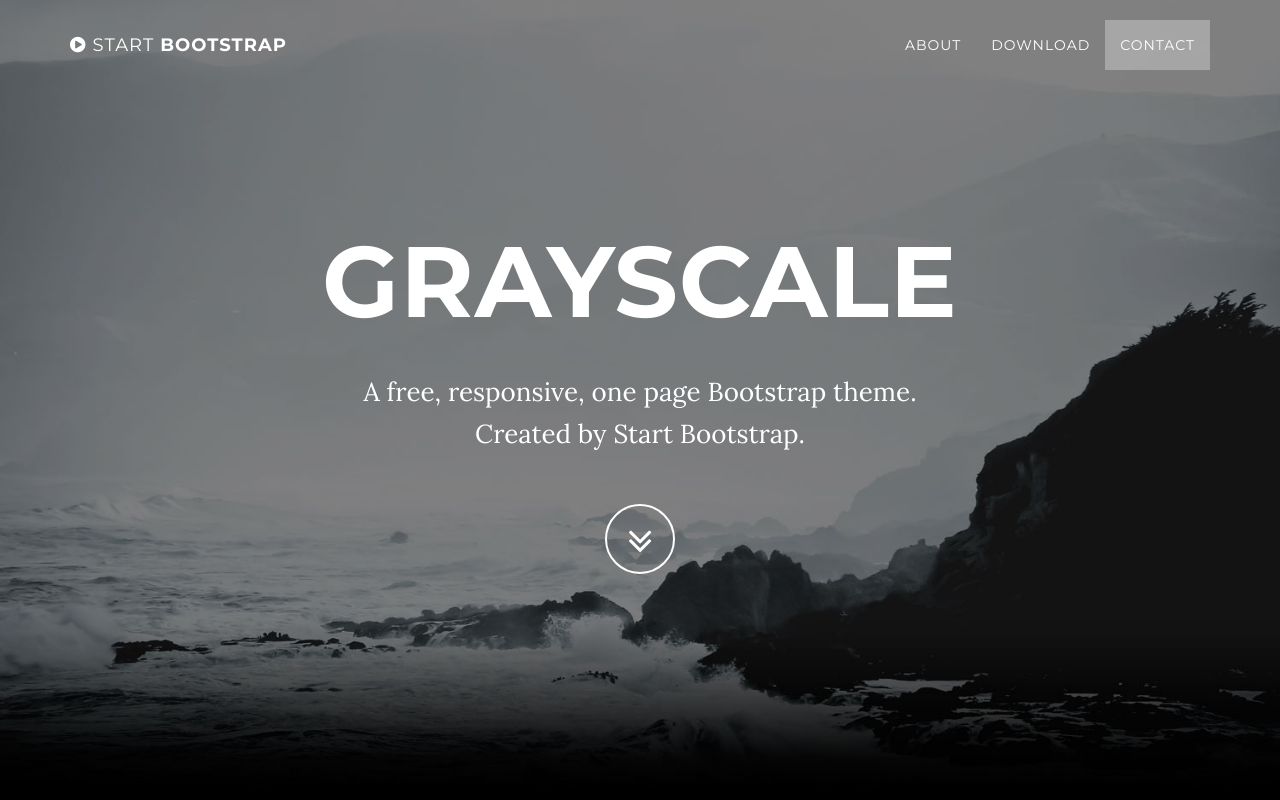
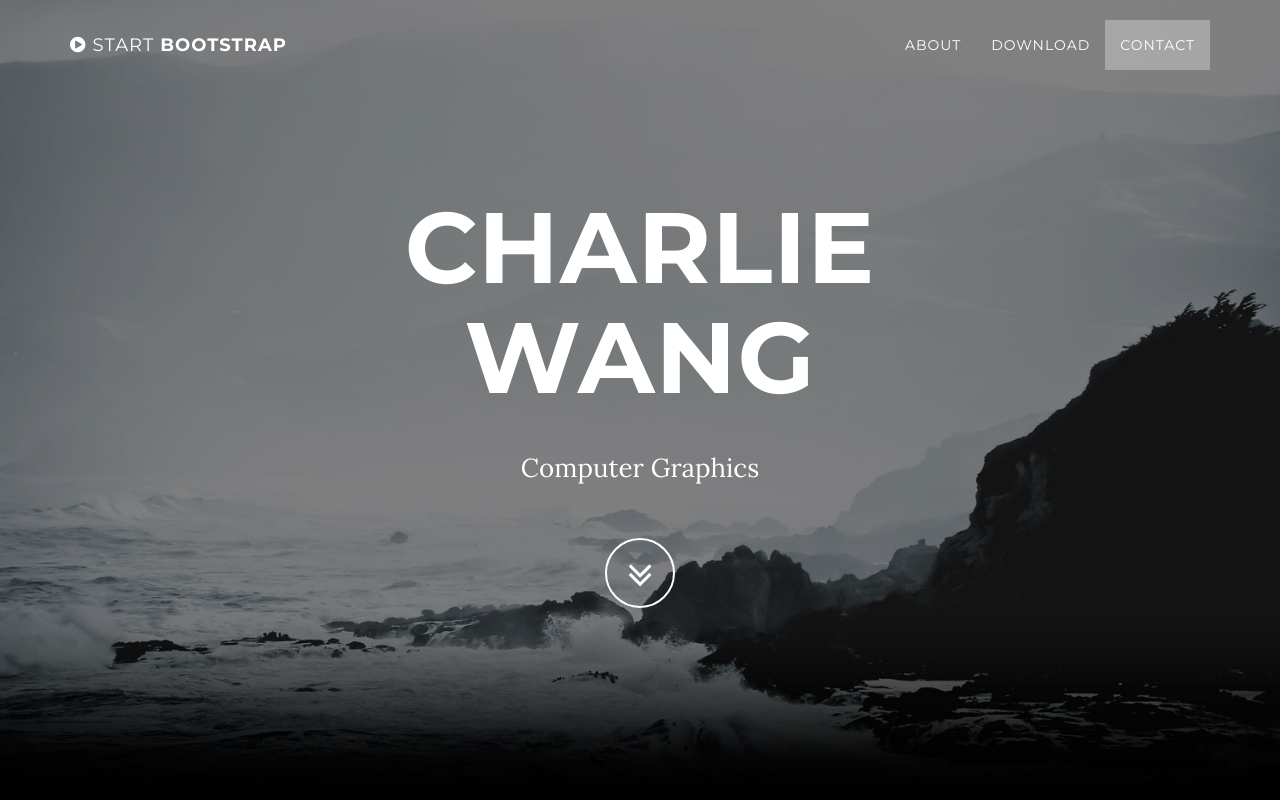
Before and after one commit to charliewang27/cg, a website: page index.html in a window 1280 px wide. Shown: the top 800 px of the page. Drawn offline with nearby package versions, Linux system fonts and the light colour scheme; some packages are replaced by stand-ins of ours.

Commit message:
New Changes to Description
Changed the Title

```diff
--- a/index.html
+++ b/index.html
@@ -9,7 +9,7 @@
     <meta name="description" content="">
     <meta name="author" content="">
 
-    <title>Grayscale - Start Bootstrap Theme</title>
+    <title>CW WebPage</title>
 
     <!-- Bootstrap Core CSS -->
     <link href="vendor/bootstrap/css/bootstrap.min.css" rel="stylesheet">
@@ -74,9 +74,9 @@
             <div class="container">
                 <div class="row">
                     <div class="col-md-8 col-md-offset-2">
-                        <h1 class="brand-heading">Grayscale</h1>
-                        <p class="intro-text">A free, responsive, one page Bootstrap theme.
-                            <br>Created by Start Bootstrap.</p>
+                        <h1 class="brand-heading">Charlie Wang</h1>
+                        <p class="intro-text">Computer Graphics
+                            </p>
                         <a href="#about" class="btn btn-circle page-scroll">
                             <i class="fa fa-angle-double-down animated"></i>
                         </a>
```
